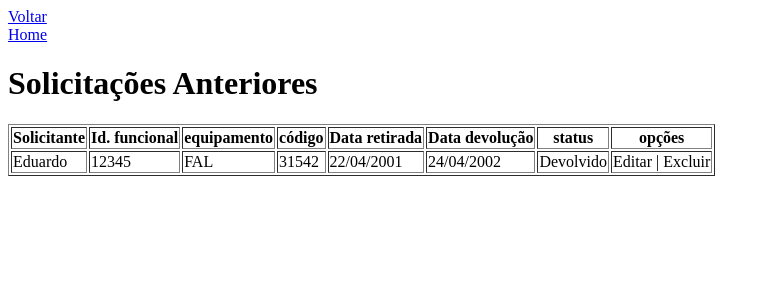
After one commit to jorgeiffar/TCC_Quartelaria, a PHP site: page /solicitacoesAnterioresSolicitante.php in a window 1280 px wide. The commit adds this page. Shown: the top 300 px of the page, without its empty margins (0-770 px from the left). Run offline with PHP 8.4, Linux system fonts and the light colour scheme.

Commit message:
Páginas !+ Solicitações antigas(SolicitanteXQuarteleiro)

```diff
--- a/homeSolicitante.php
+++ b/homeSolicitante.php
@@ -12,7 +12,7 @@ itens | status<br>
 a,b,c | Autorizado<br><br>
 <a href="solicitar.php">Realizar solicitação de itens</a><br>
 <a href="checkListVtr.php">Realizar solicitação da viatura</a><br>
-<a href="solicitacoesAnteriores.php">Solicitações anteriores</a><br>
+<a href="solicitacoesAnterioresSolicitante.php">Solicitações anteriores</a><br>
 
 </body>
 </html>
--- a/solicitacoes.php
+++ b/solicitacoes.php
@@ -10,7 +10,7 @@
 <body>
     <a href="homeQuarteleiro.php">Voltar</a><br>
     <a href="homeQuarteleiro.php">Home</a><br>
-    <strong><a href="solicitacoesAnteriores.php">Solicitações Anteriores</a></strong>
+    <strong><a href="solicitacoesAnterioresQuarteleiro.php">Solicitações Anteriores</a></strong>
     <h1>Solicitações</h1>
     <h2>Solicitante: <i>Sd. Fábio</i></h2>
     <p> Datas: <br>
--- /dev/null
+++ b/solicitacoesAnterioresSolicitante.php
@@ -0,0 +1,33 @@
+<!DOCTYPE html>
+<html lang="pt-br">
+<head>
+    <meta charset="UTF-8">
+    <meta name="viewport" content="width=device-width, initial-scale=1.0">
+    <title>Solicitações Anteriores - Quartelaria</title>
+</head>
+<body>
+        <a href="homeSolicitante.php">Voltar</a><br>
+    <a href="homeSolicitante.php">Home</a><br>
+    <h1>Solicitações Anteriores</h1>
+    <table border ='1'>
+        <tr><th>Solicitante</th>
+        <th>Id. funcional</th>
+        <th>equipamento</th>
+        <th>código</th>
+        <th>Data retirada</th>
+        <th>Data devolução</th>
+        <th>status</th>
+        <th>opções</th></tr>
+        <tr>
+            <td>Eduardo</td>
+            <td>12345</td>
+            <td>FAL</td>
+            <td>31542</td>
+            <td>22/04/2001</td>
+            <td>24/04/2002</td>
+            <td>Devolvido</td>
+            <td>Editar | Excluir</td>
+    </tr>
+</table>
+</body>
+</html>
```
Also changed, not shown: solicitacoesAnterioresQuarteleiro.php (renamed from solicitacoesAnteriores.php).
